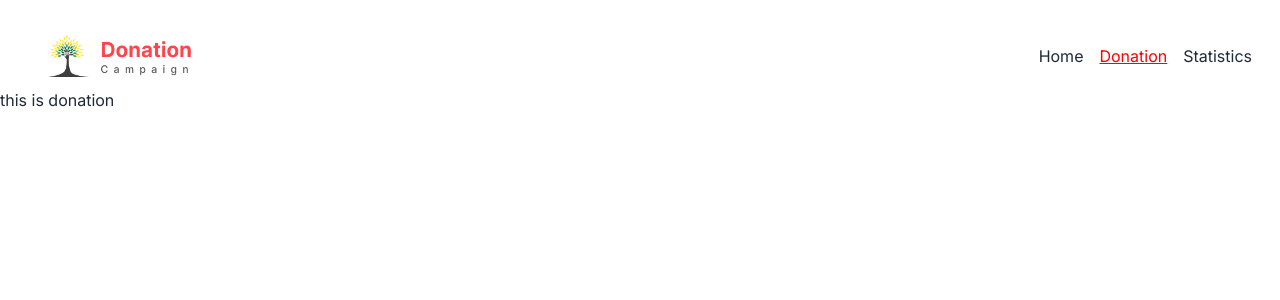
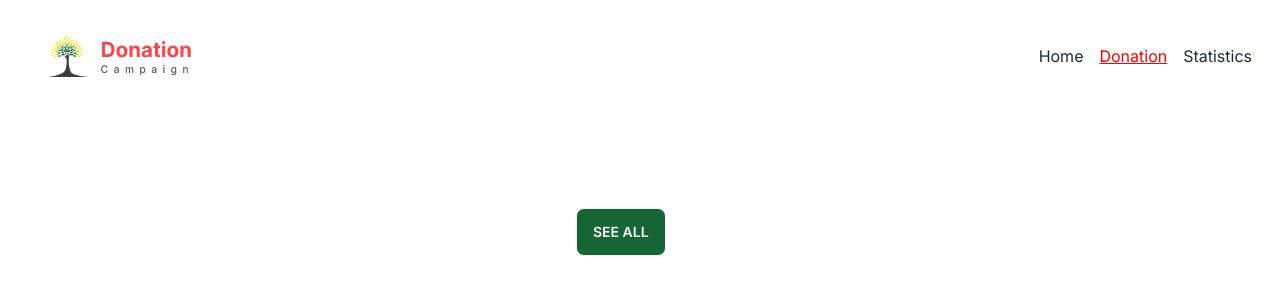
Before and after one commit to tamanna986/Donation-Campaign, a React (Vite) app: page /Donation in a window 1280 px wide. Shown: the top 300 px of the page. Built offline with nearby package versions, Linux system fonts and the light colour scheme.

Commit message:
in donation page localstorage cards showd

```diff
--- /dev/null
+++ b/src/assets/Utility/donations.js
@@ -0,0 +1,23 @@
+
+
+const getStoredDonations = () =>{
+    const storedDonations = localStorage.getItem('recievedDonations')
+    if(storedDonations){
+        return JSON.parse(storedDonations)
+    }
+    return [];
+}
+
+
+const SavedDonations = id =>{
+    const storedDonations = getStoredDonations();
+    const doesConatin = storedDonations.find(donatedId => donatedId === id)
+    if(!doesConatin){
+        storedDonations.push(id)
+        localStorage.setItem('recievedDonations' , JSON.stringify(storedDonations))
+    }
+
+
+}
+
+export{getStoredDonations ,SavedDonations }
--- /dev/null
+++ b/src/components/Donated/Donated.jsx
@@ -0,0 +1,43 @@
+import PropTypes from 'prop-types';
+const Donated = ({ donated }) => {
+    // for category background color
+    const categoryBg = {
+        backgroundColor: donated.category_bg,
+        color: donated.text_color,
+    };
+    const button = {
+        backgroundColor: donated.text_color
+
+    };
+
+    // for category text color
+    const priceText = {
+        color: donated.text_color
+    };
+    // for card background color
+    const cardBg = {
+        backgroundColor: donated.card_bg
+    };
+
+    return (
+
+<div className="card card-side bg-base-100 shadow-xl">
+            <figure><img className="w-56 h-full" src={donated.picture} alt="Movie" /></figure>
+            <div className="card-body" style={cardBg}>
+                <h3 className="px-4 py-1 w-28 text-center rounded-md " style={categoryBg}>{donated.category}</h3>
+                <h2 className="card-title font-bold text-2xl">{donated.title}</h2>
+                <p className="font-bold" style={priceText}>${donated.price}</p>
+                <div className="card-actions ">
+                    <button style={button} className="btn border-none text-white font-semibold">View Details</button>
+                </div>
+            </div>
+        </div>
+
+
+    );
+};
+Donated.propTypes = {
+    donated: PropTypes.object.isRequired
+}
+
+export default Donated;
--- a/src/components/Donation/Donation.jsx
+++ b/src/components/Donation/Donation.jsx
@@ -1,9 +1,48 @@
+import { useEffect, useState } from "react";
+import { useLoaderData } from "react-router-dom";
+import { getStoredDonations } from "../../assets/Utility/donations";
+import Donated from "../Donated/Donated";
 
 
 const Donation = () => {
+    const donations = useLoaderData();
+    const [gotDonations, setGotDonations] = useState([])
+    const [donationDataLength, setDonationDataLength] = useState(4)
+
+    useEffect(() => {
+        const storedDonations = getStoredDonations()
+
+        const recievedDonations = [];
+        for (const id of storedDonations) {
+            const donation = donations.find(donation => donation.id === id)
+            if (donation) {
+                recievedDonations.push(donation)
+            }
+        }
+        setGotDonations(recievedDonations)
+
+    }, [donations])
     return (
         <div>
-            <h1>this is donation</h1>
+            <div className="grid grid-cols-1 lg:grid-cols-2 gap-6 mt-20  mx-20" >
+
+                {
+                    gotDonations.slice(0, donationDataLength).map(donated => <Donated donated={donated}
+                        key={donated.id}
+
+                    ></Donated>)
+                }
+
+
+
+            </div>
+
+
+            <div className="mt-10 mb-20 w-32  mx-auto">
+                <div className={donationDataLength === gotDonations.length && 'hidden '}>
+                    <button onClick={() => setDonationDataLength(gotDonations.length)} className="btn bg-green-800 text-white ">See All</button>
+                </div>
+            </div>
         </div>
     );
 };
--- a/src/components/DonationDetails/DonationDetails.jsx
+++ b/src/components/DonationDetails/DonationDetails.jsx
@@ -1,13 +1,10 @@
-import { useState } from "react";
 import { useLoaderData, useParams } from "react-router-dom";
 import { ToastContainer, toast } from 'react-toastify';
-  import 'react-toastify/dist/ReactToastify.css'
+import 'react-toastify/dist/ReactToastify.css'
+import { SavedDonations } from "../../assets/Utility/donations";
 
 
 const DonationDetails = () => {
-    const toastify = () => toast("You have successfully donated! Thank you.");
-
-
 
     const donations = useLoaderData();
     const { id } = useParams();
@@ -18,6 +15,11 @@ const DonationDetails = () => {
         backgroundColor: donation.text_color,
       };
 
+      const toastify = () =>{
+        SavedDonations(idInteger);
+        toast("You have successfully donated! Thank you.");
+      }
+
     return (
         <div className="mt-24 w-[400px] md:w-[670px] lg:w-[1100px] mx-auto" >
             {
@@ -27,7 +29,7 @@ const DonationDetails = () => {
                     weight: 390 ,
                      backgroundImage: `url(${(donation.picture)})` }}>
                         <div className="w-[400px] md:w-[670px] lg:w-[1100px] h-[30px] p-10 hero-overlay bg-opacity-60 mt-[560px] flex items-center">
-                            <button onClick={toastify} className="btn btn-primary border-none " style = {buttonBg}>Donate ${donation.price}</button>
+                            <button onClick={toastify} className="btn btn-primary border-none normal-case " style = {buttonBg}>Donate ${donation.price}</button>
                         </div>
                     </div>
 
--- a/src/main.jsx
+++ b/src/main.jsx
@@ -5,7 +5,6 @@ import {
   createBrowserRouter,
   RouterProvider,
 } from "react-router-dom";
-import Header from './components/Header/Header';
 import Root from './components/root/root';
 import Donation from './components/Donation/Donation';
 import Statistics from './components/Statistics/Statistics';
@@ -26,7 +25,8 @@ const router = createBrowserRouter([
       },
       {
         path: '/Donation',
-        element:<Donation></Donation>
+        element:<Donation></Donation>,
+        loader: ()=> fetch('donation.json')
       },
       {
         path: '/Statistics',
```
